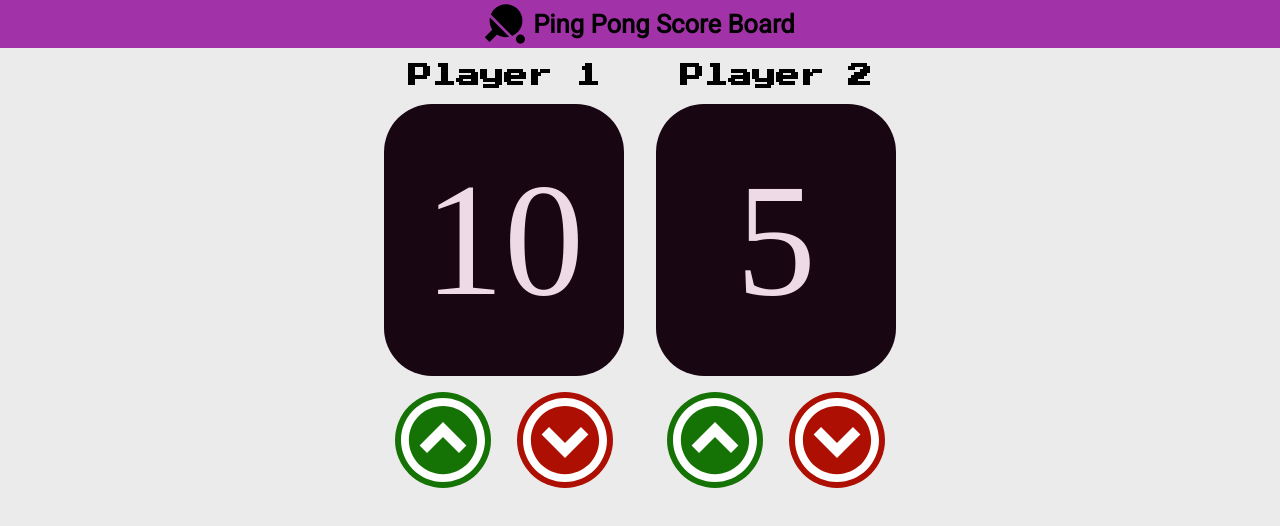
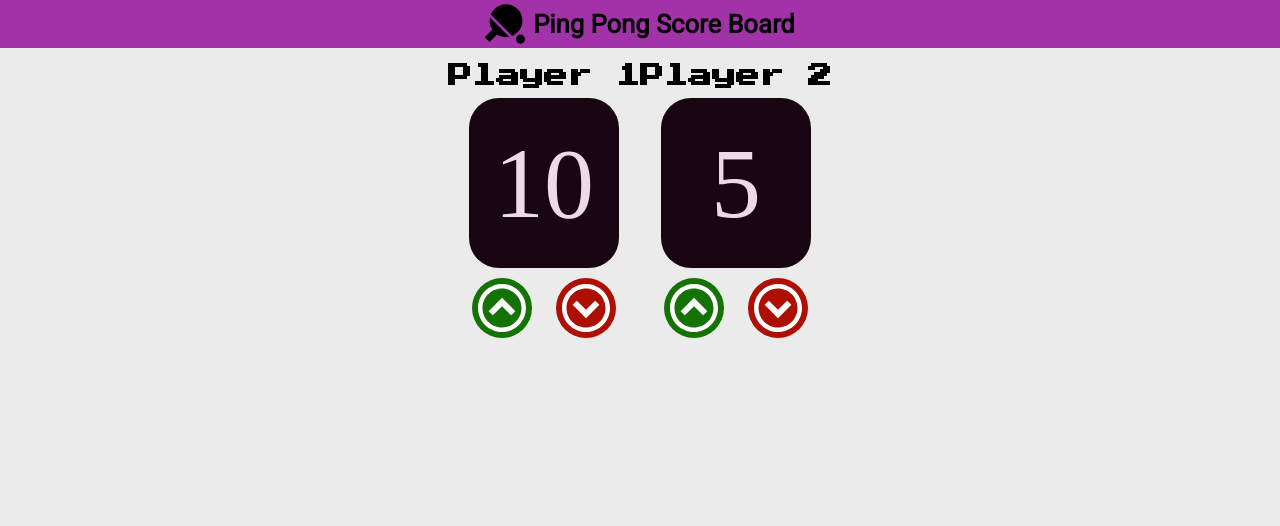
Before and after one commit to Lem82/Pingpong-scoreboard, a React (Create React App) app: page / in a window 1280 px wide. Shown: the top 526 px of the page. Built offline with nearby package versions, Linux system fonts and the light colour scheme; no server answers; a web font is replaced by a local one.

Commit message:
Use 62.5% base font and increase from that. Also move players container selector to right scss file.

```diff
--- a/src/index.scss
+++ b/src/index.scss
@@ -10,7 +10,10 @@ html, body {
   min-height: 100%;
   margin: 0;
   padding: 0;
-  font-size: 1em;
+}
+
+html {
+  font-size: 62.5%;
 }
 
 body {
@@ -18,10 +21,7 @@ body {
   display: flex;
   flex-direction: column;
   font-family: 'Monoton', cursive;
-}
-
-#players{
-  display: flex;
+  font-size: 1.6rem;
 }
 
 h1 {
--- a/src/modules/score/ScoreContainer.scss
+++ b/src/modules/score/ScoreContainer.scss
@@ -8,4 +8,8 @@ $olympic: 'Monton', cursive;
     justify-content: space-evenly;
     flex-direction: column;
     font-family: $olympic;
+
+    #players {
+        display: flex;
+    }
 }
```
